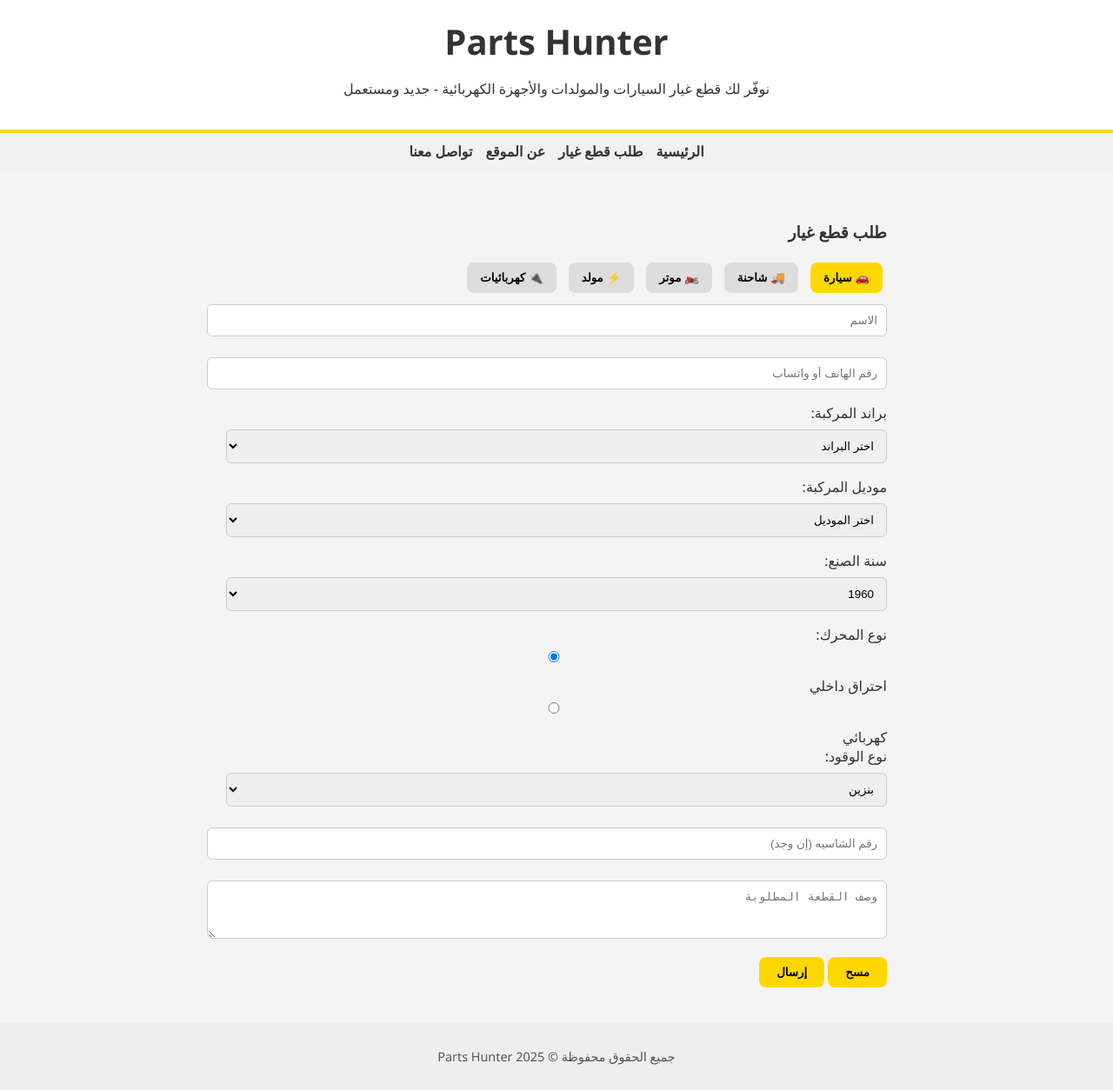
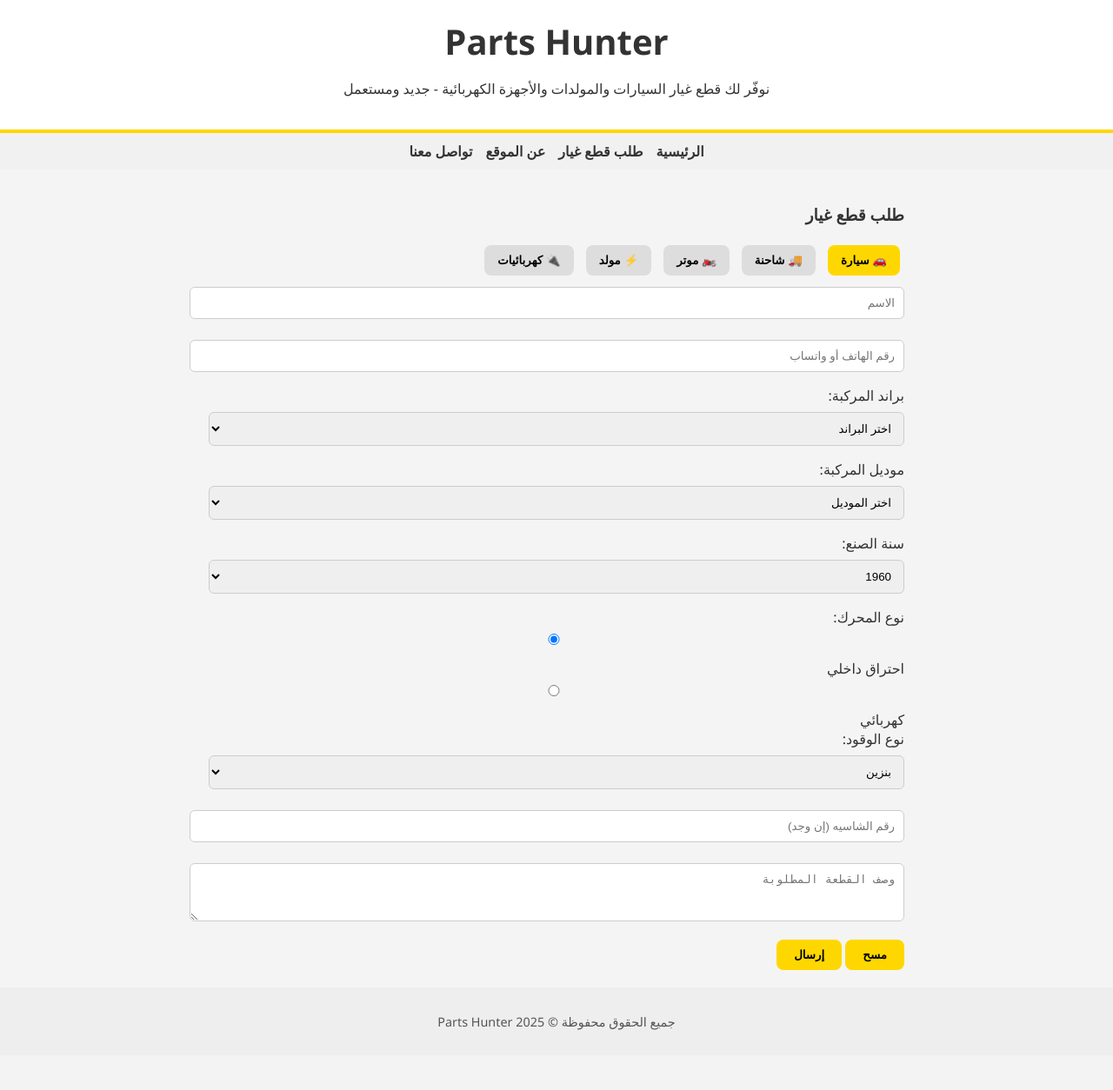
Before and after one commit to Aljaili-Elsmani/Parts-hunter, a Flask app: page /order in a window 1280 px wide. Shown: the whole page at 87% size. After the commit the page ends 1185 px from the top, so only its background shows below. Run offline with Flask 3, Linux system fonts and the light colour scheme.

Commit message:
Update order.html

```diff
--- a/app/templates/order.html
+++ b/app/templates/order.html
@@ -2,12 +2,11 @@
 {% block title %}طلب قطع غيار - Parts Hunter{% endblock %}
 
 {% block content %}
-<div class="container mt-5">
-  <div class="card p-4 shadow">
+<div class="order-container">
   <h3 class="text-center mb-4">طلب قطع غيار</h3>
 
   <!-- التبويبات -->
-    <div class="d-flex justify-content-around mb-3">
+  <div class="tabs">
     <button class="tab-button active" onclick="switchTab('car')">🚗 سيارة</button>
     <button class="tab-button" onclick="switchTab('truck')">🚚 شاحنة</button>
     <button class="tab-button" onclick="switchTab('bike')">🏍️ موتر</button>
@@ -16,140 +15,112 @@
   </div>
 
   <form id="orderForm">
-      <div class="mb-3"><input type="text" name="name" class="form-control" placeholder="الاسم" required /></div>
-      <div class="mb-3"><input type="text" name="phone" class="form-control" placeholder="رقم الهاتف أو واتساب" required /></div>
+    <input type="text" name="name" placeholder="الاسم" required />
+    <input type="text" name="phone" placeholder="رقم الهاتف أو واتساب" required />
 
     <!-- سيارات -->
     <div id="car" class="form-section active">
-        <div class="mb-2">
       <label>براند المركبة:</label>
-          <select name="car_brand" class="form-select" onchange="updateModels('car')">
+      <select name="car_brand" onchange="updateModels('car')">
         <option value="">اختر البراند</option>
       </select>
-        </div>
-        <div class="mb-2">
+
       <label>موديل المركبة:</label>
-          <select name="car_model" class="form-select" onchange="checkOtherModel('car')">
+      <select name="car_model" onchange="checkOtherModel('car')">
         <option value="">اختر الموديل</option>
       </select>
-          <input type="text" name="car_model_other" class="form-control mt-2" placeholder="اكتب موديل آخر" style="display:none;" />
+      <input type="text" name="car_model_other" placeholder="اكتب موديل آخر" style="display:none;" />
+
+      <label>سنة الصنع:</label>
+      <select name="car_year"></select>
+
+      <label>نوع المحرك:</label>
+      <div class="engine-type">
+        <label><input type="radio" name="car_engine_type" value="احتراق" checked onchange="toggleFuel(this.value, 'car')" /> احتراق داخلي</label>
+        <label><input type="radio" name="car_engine_type" value="كهربائي" onchange="toggleFuel(this.value, 'car')" /> كهربائي</label>
       </div>
-        <div class="mb-2">
-          <label>سنة الصنع:</label>
-          <select name="car_year" class="form-select"></select>
-        </div>
-        <div class="mb-2">
-          <label>نوع المحرك:</label><br />
-          <div class="form-check form-check-inline">
-            <input class="form-check-input" type="radio" name="car_engine_type" value="احتراق" checked onchange="toggleFuel(this.value, 'car')" />
-            <label class="form-check-label">احتراق داخلي</label>
-          </div>
-          <div class="form-check form-check-inline">
-            <input class="form-check-input" type="radio" name="car_engine_type" value="كهربائي" onchange="toggleFuel(this.value, 'car')" />
-            <label class="form-check-label">كهربائي</label>
-          </div>
-        </div>
-        <div class="mb-2" id="car_fuelField">
+
+      <div id="car_fuelField">
         <label>نوع الوقود:</label>
-          <select name="car_fuel" class="form-select">
+        <select name="car_fuel">
           <option>بنزين</option>
           <option>جازولين</option>
         </select>
       </div>
-        <div class="mb-2">
-          <input type="text" name="car_serial" class="form-control" placeholder="رقم الشاسيه (إن وجد)" />
-        </div>
+
+      <input type="text" name="car_serial" placeholder="رقم الشاسيه (إن وجد)" />
     </div>
 
     <!-- شاحنات -->
     <div id="truck" class="form-section">
-        <div class="mb-2">
       <label>براند الشاحنة:</label>
-          <select name="truck_brand" class="form-select" onchange="updateModels('truck')">
+      <select name="truck_brand" onchange="updateModels('truck')">
         <option value="">اختر البراند</option>
       </select>
-        </div>
-        <div class="mb-2">
+
       <label>موديل الشاحنة:</label>
-          <select name="truck_model" class="form-select" onchange="checkOtherModel('truck')">
+      <select name="truck_model" onchange="checkOtherModel('truck')">
         <option value="">اختر الموديل</option>
       </select>
-          <input type="text" name="truck_model_other" class="form-control mt-2" placeholder="اكتب موديل آخر" style="display:none;" />
+      <input type="text" name="truck_model_other" placeholder="اكتب موديل آخر" style="display:none;" />
+
+      <label>سنة الصنع:</label>
+      <select name="truck_year"></select>
+
+      <label>نوع المحرك:</label>
+      <div class="engine-type">
+        <label><input type="radio" name="truck_engine_type" value="احتراق" checked onchange="toggleFuel(this.value, 'truck')" /> احتراق داخلي</label>
+        <label><input type="radio" name="truck_engine_type" value="كهربائي" onchange="toggleFuel(this.value, 'truck')" /> كهربائي</label>
       </div>
-        <div class="mb-2">
-          <label>سنة الصنع:</label>
-          <select name="truck_year" class="form-select"></select>
-        </div>
-        <div class="mb-2">
-          <label>نوع المحرك:</label><br />
-          <div class="form-check form-check-inline">
-            <input class="form-check-input" type="radio" name="truck_engine_type" value="احتراق" checked onchange="toggleFuel(this.value, 'truck')" />
-            <label class="form-check-label">احتراق داخلي</label>
-          </div>
-          <div class="form-check form-check-inline">
-            <input class="form-check-input" type="radio" name="truck_engine_type" value="كهربائي" onchange="toggleFuel(this.value, 'truck')" />
-            <label class="form-check-label">كهربائي</label>
-          </div>
-        </div>
-        <div class="mb-2" id="truck_fuelField">
+
+      <div id="truck_fuelField">
         <label>نوع الوقود:</label>
-          <select name="truck_fuel" class="form-select">
+        <select name="truck_fuel">
           <option>ديزل</option>
           <option>بنزين</option>
         </select>
       </div>
-        <div class="mb-2">
-          <input type="text" name="truck_serial" class="form-control" placeholder="رقم الشاسيه (إن وجد)" />
-        </div>
+
+      <input type="text" name="truck_serial" placeholder="رقم الشاسيه (إن وجد)" />
     </div>
 
     <!-- موتورات -->
     <div id="bike" class="form-section">
-        <div class="mb-2">
       <label>براند الموتور:</label>
-          <select name="bike_brand" class="form-select" onchange="updateModels('bike')">
+      <select name="bike_brand" onchange="updateModels('bike')">
         <option value="">اختر البراند</option>
       </select>
-        </div>
-        <div class="mb-2">
+
       <label>موديل الموتور:</label>
-          <select name="bike_model" class="form-select" onchange="checkOtherModel('bike')">
+      <select name="bike_model" onchange="checkOtherModel('bike')">
         <option value="">اختر الموديل</option>
       </select>
-          <input type="text" name="bike_model_other" class="form-control mt-2" placeholder="اكتب موديل آخر" style="display:none;" />
+      <input type="text" name="bike_model_other" placeholder="اكتب موديل آخر" style="display:none;" />
+
+      <label>سنة الصنع:</label>
+      <select name="bike_year"></select>
+
+      <label>نوع المحرك:</label>
+      <div class="engine-type">
+        <label><input type="radio" name="bike_engine_type" value="احتراق" checked onchange="toggleFuel(this.value, 'bike')" /> احتراق داخلي</label>
+        <label><input type="radio" name="bike_engine_type" value="كهربائي" onchange="toggleFuel(this.value, 'bike')" /> كهربائي</label>
       </div>
-        <div class="mb-2">
-          <label>سنة الصنع:</label>
-          <select name="bike_year" class="form-select"></select>
-        </div>
-        <div class="mb-2">
-          <label>نوع المحرك:</label><br />
-          <div class="form-check form-check-inline">
-            <input class="form-check-input" type="radio" name="bike_engine_type" value="احتراق" checked onchange="toggleFuel(this.value, 'bike')" />
-            <label class="form-check-label">احتراق داخلي</label>
-          </div>
-          <div class="form-check form-check-inline">
-            <input class="form-check-input" type="radio" name="bike_engine_type" value="كهربائي" onchange="toggleFuel(this.value, 'bike')" />
-            <label class="form-check-label">كهربائي</label>
-          </div>
-        </div>
-        <div class="mb-2" id="bike_fuelField">
+
+      <div id="bike_fuelField">
         <label>نوع الوقود:</label>
-          <select name="bike_fuel" class="form-select">
+        <select name="bike_fuel">
           <option>بنزين</option>
           <option>جازولين</option>
         </select>
       </div>
-        <div class="mb-2">
-          <input type="text" name="bike_serial" class="form-control" placeholder="رقم الشاسيه (إن وجد)" />
-        </div>
+
+      <input type="text" name="bike_serial" placeholder="رقم الشاسيه (إن وجد)" />
     </div>
 
     <!-- مولد -->
     <div id="gen" class="form-section">
-        <div class="mb-2">
       <label>نوع المولد:</label>
-          <select class="form-select" name="gen_type">
+      <select name="gen_type">
         <option>بيركنز</option>
         <option>كاتربيلر</option>
         <option>كوبوتا</option>
@@ -158,17 +129,16 @@
         <option>ياماها</option>
         <option>أخرى</option>
       </select>
-        </div>
-        <div class="mb-2"><input type="text" name="gen_capacity" class="form-control" placeholder="السعة بالكيلو فولت" /></div>
-        <div class="mb-2"><input type="text" name="gen_fuel" class="form-control" placeholder="نوع الوقود" /></div>
-        <div class="mb-2"><input type="text" name="gen_serial" class="form-control" placeholder="السيريال نمبر (إن وجد)" /></div>
+
+      <input type="text" name="gen_capacity" placeholder="السعة بالكيلو فولت" />
+      <input type="text" name="gen_fuel" placeholder="نوع الوقود" />
+      <input type="text" name="gen_serial" placeholder="السيريال نمبر (إن وجد)" />
     </div>
 
     <!-- كهربائيات -->
     <div id="elec" class="form-section">
-        <div class="mb-2">
       <label>نوع القطعة الكهربائية:</label>
-          <select class="form-select" name="elec_type">
+      <select name="elec_type">
         <option>ثلاجة</option>
         <option>غسالة</option>
         <option>بوتوجاز</option>
@@ -176,25 +146,21 @@
         <option>مايكرويف</option>
         <option>أخرى</option>
       </select>
-        </div>
-        <div class="mb-2"><input type="text" name="elec_brand" class="form-control" placeholder="المواصفات أو البراند" /></div>
+
+      <input type="text" name="elec_brand" placeholder="المواصفات أو البراند" />
     </div>
 
-      <div class="mb-3">
-        <textarea name="description" class="form-control" rows="3" placeholder="وصف القطعة المطلوبة" required></textarea>
-      </div>
+    <textarea name="description" rows="3" placeholder="وصف القطعة المطلوبة" required></textarea>
 
-      <div class="d-flex gap-3 justify-content-between">
-        <button type="reset" class="btn btn-secondary">مسح</button>
-        <button type="button" class="btn btn-success" onclick="sendToWhatsApp('971566672873')">إرسال</button>
+    <div class="form-buttons">
+      <button type="reset">مسح</button>
+      <button type="button" onclick="sendToWhatsApp('971566672873')">إرسال</button>
     </div>
   </form>
 </div>
-</div>
 
 <script>
-  // (نفس السكربت اللي أرسلته أنت، بدون تغيير)
-  // بيانات البراندات والموديلات لكل قسم
+  // بيانات البراندات والموديلات
   const data = {
     car: {
       brands: {
@@ -230,10 +196,9 @@
     }
   };
 
+  // ملء السنوات
   const years = [];
-  for(let y=1960; y<=2026; y++){
-    years.push(y);
-  }
+  for(let y=1960; y<=2026; y++) years.push(y);
 
   ["car_year", "truck_year", "bike_year"].forEach(name=>{
     const select = document.getElementsByName(name)[0];
@@ -245,6 +210,7 @@
     });
   });
 
+  // ملء البراندات
   ["car", "truck", "bike"].forEach(section=>{
     const brandSelect = document.getElementsByName(section + "_brand")[0];
     const brands = Object.keys(data[section].brands);
@@ -256,6 +222,7 @@
     });
   });
 
+  // تحديث الموديلات عند اختيار البراند
   function updateModels(section){
     const brandSelect = document.getElementsByName(section + "_brand")[0];
     const modelSelect = document.getElementsByName(section + "_model")[0];
@@ -273,6 +240,7 @@
       });
     }
 
+    // إضافة خيار "أخرى"
     const otherOpt = document.createElement("option");
     otherOpt.value = "أخرى";
     otherOpt.textContent = "أخرى";
@@ -282,6 +250,7 @@
     otherInput.value = "";
   }
 
+  // اظهار حقل كتابة موديل أخرى عند الاختيار
   function checkOtherModel(section){
     const modelSelect = document.getElementsByName(section + "_model")[0];
     const otherInput = document.getElementsByName(section + "_model_other")[0];
@@ -294,6 +263,7 @@
     }
   }
 
+  // إظهار/إخفاء نوع الوقود حسب نوع المحرك
   function toggleFuel(value, tab) {
     const fuelField = document.getElementById(tab + "_fuelField");
     if(fuelField){
@@ -301,6 +271,7 @@
     }
   }
 
+  // تبديل التبويبات
   function switchTab(tabId) {
     document.querySelectorAll('.tab-button').forEach(btn => btn.classList.remove('active'));
     document.querySelectorAll('.form-section').forEach(sec => sec.classList.remove('active'));
@@ -308,6 +279,7 @@
     document.getElementById(tabId).classList.add('active');
   }
 
+  // إرسال البيانات عبر واتساب
   function sendToWhatsApp(number){
     const form = document.getElementById('orderForm');
     const name = form.name.value.trim();
```
Lines whose indentation alone changed are shown as unchanged.
